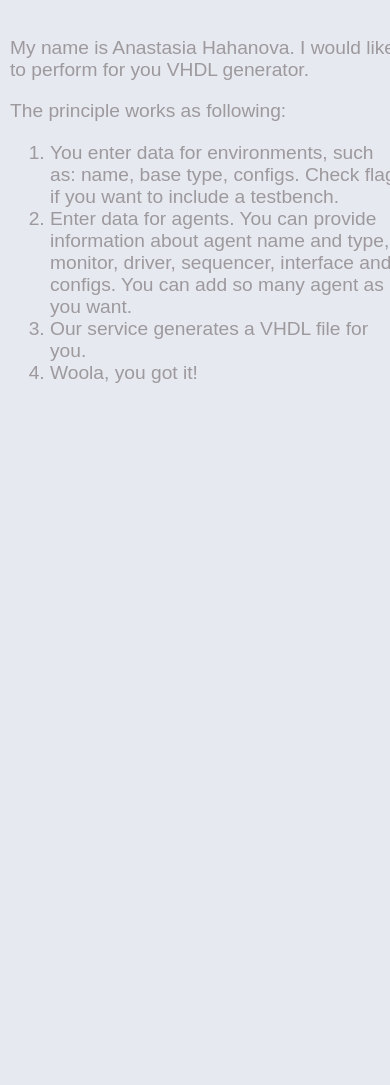
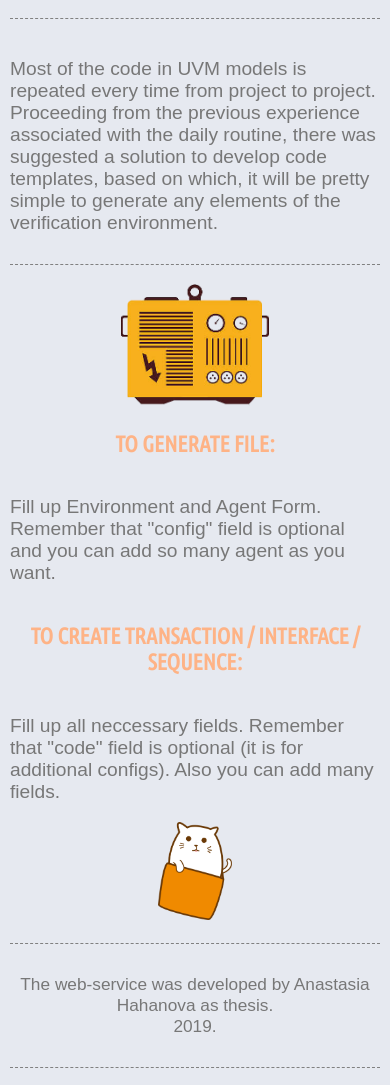
Before and after one commit to hahanova/diploma, a React app: page / in a window 390 px wide. Shown: the part 329-1414 px from the top of the page. Before the commit the page ends 844 px from the top, so only its background shows below. Built offline with nearby package versions, Linux system fonts and the light colour scheme; a web font is replaced by a local one.

Commit message:
Fix HomePage

```diff
--- a/src/components/archive/archive.js
+++ b/src/components/archive/archive.js
@@ -36,10 +36,12 @@ export class Archive extends Component {
           <header className="heading">
             <h2>Archive</h2>
           </header>
-          <p>Here is a list of files that were made before:</p>
-          <ul>
-            {filesList}
-          </ul>
+          <div className="paragraph">
+            <p>Here is a list of files that were made before:</p>
+            <ul>
+              {filesList}
+            </ul>
+          </div>
         </section>
       </main>
     );
--- a/src/components/generator/agent-page/agent.css
+++ b/src/components/generator/agent-page/agent.css
@@ -2,3 +2,10 @@
   position: absolute;
   margin-left: 390px !important;
 }
+
+@media (max-width: 550px) {
+  .field-with-select {
+    position: relative;
+    margin-left: 0 !important;
+  }
+}
--- a/src/components/generator/environment/env.css
+++ b/src/components/generator/environment/env.css
@@ -87,3 +87,9 @@
   align-items: center;
   margin-bottom: 50px;
 }
+
+@media screen and (max-width: 700px) {
+  .textarea {
+    width: 90%;
+  }
+}
--- a/src/components/generator/generator.css
+++ b/src/components/generator/generator.css
@@ -1,7 +1,7 @@
 .section-field {
   display: flex;
   justify-content: space-evenly;
-  margin: 25px 15px;
+  margin: 25px 0;
 }
 
 .section-field__name {
@@ -63,3 +63,17 @@
   top: -31px;
   right: -336px;
 }
+
+@media screen and (max-width: 700px){
+  .section-field{
+    flex-direction: column;
+    align-items: center;
+  }
+
+  .form__title{
+    display: flex;
+    flex-direction: column;
+    width: calc(100% - 20px);
+    padding: 0 20px;
+  }
+}
--- a/src/components/generator/home-page/home-page.css
+++ b/src/components/generator/home-page/home-page.css
@@ -14,6 +14,7 @@ a {
 .btn-wrapper {
   display: flex;
   flex-direction: column;
+  margin-top: 35px;
 }
 
 .btn-wrapper .btn {
--- a/src/components/generator/result/result.css
+++ b/src/components/generator/result/result.css
@@ -1,3 +1,5 @@
+@import url('https://fonts.googleapis.com/css?family=Nanum+Gothic+Coding');
+
 .btn_large {
   width: 224px;
 }
@@ -26,3 +28,12 @@
   color: #ccc;
   outline: none;
 }
+
+.generated-code{
+  font-family: 'Nanum Gothic Coding', monospace;
+  font-size: .7em;
+  line-height: 1.5em;
+  padding: 20px;
+  background: #fff;
+  border-radius: 0 100px 0 0;
+}
--- a/src/components/generator/result/result.js
+++ b/src/components/generator/result/result.js
@@ -36,7 +36,7 @@ export const ResultClass = (props) => {
 
       <section className="download-wrapper">
         <p className="dowload-text">Quick view</p>
-        <pre>
+        <pre className="generated-code">
           {generatedData}
         </pre>
       </section>
--- a/src/components/generator/transaction/transaction.css
+++ b/src/components/generator/transaction/transaction.css
@@ -12,5 +12,5 @@
 }
 
 .creating {
-  width: 137px;
+  width: 125px;
 }
--- a/src/components/home/home.js
+++ b/src/components/home/home.js
@@ -1,6 +1,8 @@
 import React, { Component } from 'react';
 
 import 'styles/index.css';
+import generatorPic from './images/generator_invisible.png';
+import kittyPic from './images/kitty.jpg';
 
 export class Home extends Component {
   render() {
@@ -10,24 +12,43 @@ export class Home extends Component {
           <header className="heading">
             <h2>Welcome</h2>
           </header>
-          <p>My name is Anastasia Hahanova. I would like to perform for you VHDL generator.</p>
-          <p>The principle works as following:</p>
-          <ol>
-            <li>
-              You enter data for environments, such as: name, base type, configs.
-              Check flag if you want to include a testbench.
-            </li>
-            <li>
-              Enter data for agents.
-              You can provide information about agent name and type, monitor,
-              driver, sequencer, interface and configs.
-              You can add so many agent as you want.
-            </li>
-            <li>Our service generates a VHDL file for you.</li>
-            <li>Woola, you got it!</li>
-          </ol>
+          <div className="paragraph">
+            <p className="paragraph__description welcome-description">
+              Most of the code in UVM models is repeated every time from project to project.
+              Proceeding from the previous experience associated with the daily routine,
+              there was suggested a solution to develop code templates,
+              based on which, it will be pretty simple to generate any elements of the verification environment.
+            </p>
+            <div className="paragraph_section">
+              <div className="paragraph__pic">
+                <img src={generatorPic} alt="generator-icon" />
+              </div>
+              <div>
+                <h3 className="heading heading_small">To generate file:</h3>
+                <p className="paragraph__description">
+                  Fill up Environment and Agent Form. Remember that "config" field is optional and you can add so many agent as you want.
+                </p>
+              </div>
+            </div>
+
+            <div className="paragraph_section">
+              <div>
+                <h3 className="heading heading_small">To create transaction / interface / sequence:</h3>
+                <p className="paragraph__description">
+                  Fill up all neccessary fields. Remember that "code" field is optional (it is for additional configs).
+                  Also you can add many fields.
+                </p>
+              </div>
+              <div className="paragraph__pic">
+                <img src={kittyPic} alt="generator-icon" />
+              </div>
+            </div>
+            <p className="paragraph__description author text-center">
+              The web-service was developed by Anastasia Hahanova as thesis. <br/> 2019.
+            </p>
+          </div>
         </section>
-      </main>
+      </main >
     );
   }
 }
--- a/src/styles/index.css
+++ b/src/styles/index.css
@@ -1,10 +1,12 @@
 @import url('https://fonts.googleapis.com/css?family=Ubuntu+Condensed');
+@import url('https://fonts.googleapis.com/css?family=Thasadith');
 
 body {
   margin: 0;
   padding: 0;
   font-family: sans-serif;
   background-color: #e6e9f0;
+  overflow-x: hidden;
 }
 
 input {
@@ -23,9 +25,10 @@ fieldset {
 }
 
 .section {
-  font-family: 'Arial', sans-serif;
-  color: #9d999d;
+  font-family: 'Thasadith', sans-serif;
+  color: #777;
   font-size: 1.2em;
+  width: 100%;
 }
 
 .heading {
@@ -36,7 +39,54 @@ fieldset {
   text-align: center;
   text-transform: uppercase;
   font-family: 'Ubuntu Condensed', sans-serif;
-  font-size: 18px;
+}
+
+.heading_small{
+  height: initial;
+  margin: 0;
+}
+
+.heading_left{
+  text-align: left;
+  padding: 0;
+}
+
+.paragraph{
+  margin: 0 10px;
+}
+
+.paragraph__description{
+  font-style: 90%;
+}
+
+.paragraph__pic{
+  width: 40%;
+}
+
+.paragraph__pic:nth-child(2){
+  width: 20%;
+}
+
+.paragraph__pic img{
+  width: 100%;
+  max-width: 100%;
+  max-height: 100%;
+}
+
+.paragraph_section{
+  display: flex;
+}
+
+.welcome-description{
+  border-bottom: dashed 1px grey;
+  padding-bottom: 30px;
+}
+
+.author{
+  border-bottom: dashed 1px grey;
+  border-top: dashed 1px grey;
+  padding: 30px 0;
+  font-size: 90%;
 }
 
 .btn{
@@ -54,9 +104,20 @@ fieldset {
   border-color: #feb386;
 }
 
+.text-center{
+  text-align: center;
+}
+
 @media (max-width: 550px) {
-  .main {
-    width: 100%;
-    margin: 0 10px;
+  .paragraph_section{
+    display: block;
+  }
+
+  .paragraph__pic img{
+    width: 216px;
+  }
+
+  .paragraph__pic{
+    margin: 0 auto;
   }
 }
--- a/src/styles/index.js
+++ /dev/null
@@ -1,4 +0,0 @@
-export * from './actions';
-export * from './reducers';
-export * from './selectors';
-export * from './model';
```
Also changed, not shown: public/200.html (added, +15 -0 lines), public/favicon.ico, src/components/home/images/generator.jpg (added), src/components/home/images/generator_invisible.png (added), src/components/home/images/kitty.jpg (added), 1 other file.
